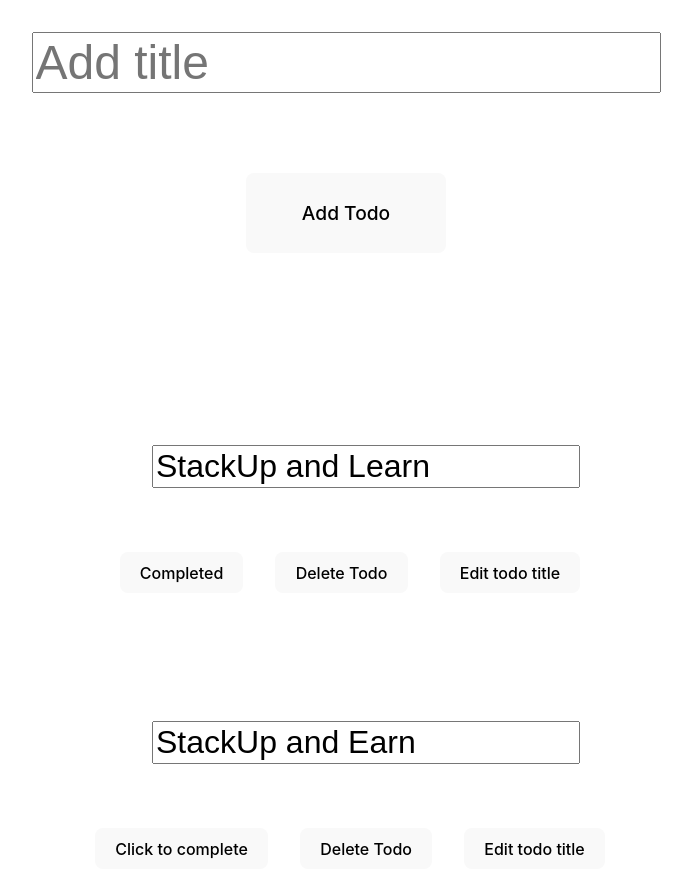
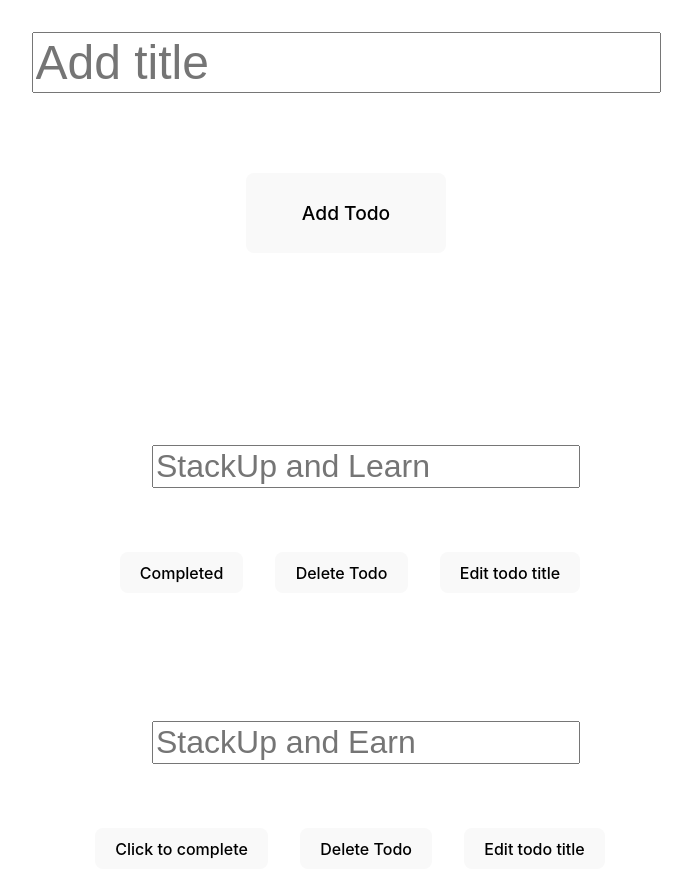
Before and after one commit to uncomfyhalomacro/advanced-state-management-with-redux-toolkit, a React (Vite) app: page / in a window 1280 px wide. Shown: the top 896 px of the page, without its empty margins (294-986 px from the left). Built offline with nearby package versions, Linux system fonts and the light colour scheme.

Commit message:
set value states more cooly

```diff
--- a/src/App.tsx
+++ b/src/App.tsx
@@ -100,9 +100,8 @@
 													title: e.currentTarget.value,
 												})
 											}
-											value={
-												editTitle.id === todo.id ? editTitle.title : todo.title
-											}
+											// Resets value if user focuses on another
+											value={editTitle.id === todo.id ? editTitle.title : ""}
 											onChange={(e) =>
 												setEditTitle({
 													id: todo.id,
```
Also changed, not shown: src/store.ts (+18 -0 lines).
